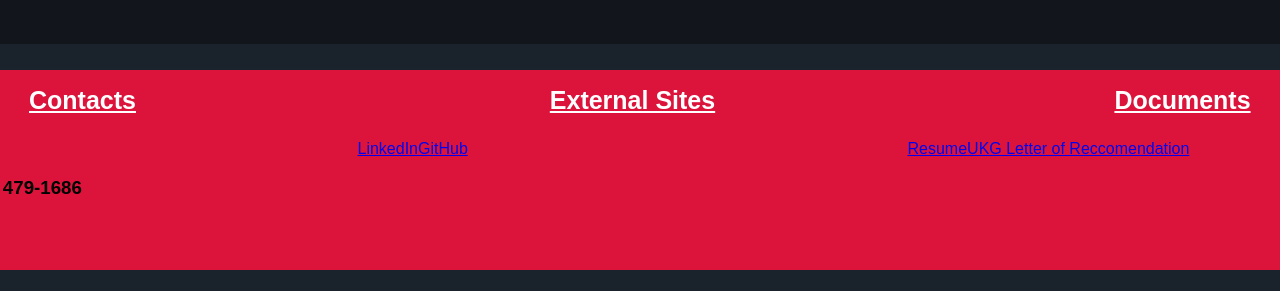
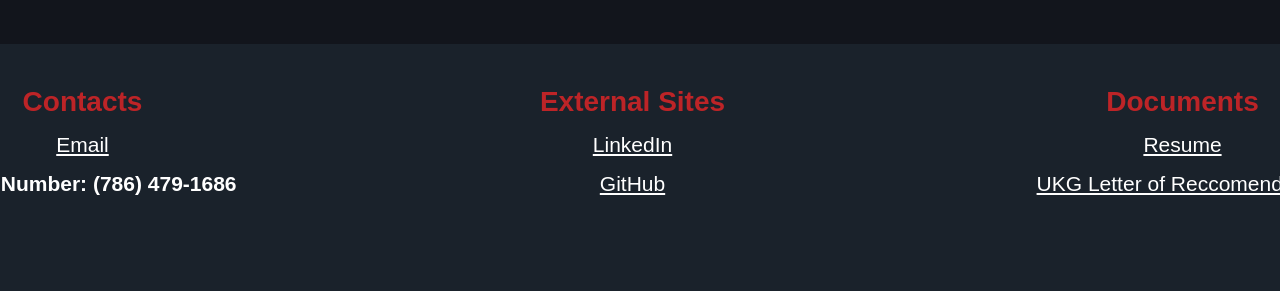
Before and after one commit to Albertoh16/ASH-SIte, a React (Create React App) app: page /#/ in a window 1280 px wide. Shown: the part 1106-1397 px from the top of the page. Built offline with nearby package versions, Linux system fonts and the light colour scheme.

Commit message:
Updated Footer design.

```diff
--- a/src/styles/FooterStyles.css
+++ b/src/styles/FooterStyles.css
@@ -9,7 +9,6 @@
 }
 
 .footerContainer{
-    background-color: crimson;
     height: 200px;
     width: 1850px;
     position: relative;
@@ -25,24 +24,19 @@
     width: 550px;
     top: 8%;
     left: 5%;
-}
-
-#division1{
-    background-color: blueviolet;
-}
-
-#division2{
-    background-color: rgb(195, 226, 43);
-}
-
-#division3{
-    background-color: rgb(4, 255, 0);
+    text-align: center;
 }
 
 .divisionTitle{
-    text-align: center;
-    text-decoration: underline;
+    color: #bd2427;
+    font-size: 28px;
+    margin-top: 0;
+    margin-bottom: 10px;
+}
+
+.linkTxt{
     color: white;
-    font-size: 25px;
-    margin-top: 0;
+    margin-top: 15px;
+    font-size: 21px;
+    display: block;
 }
```
